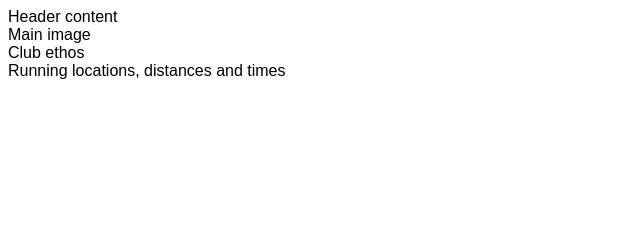
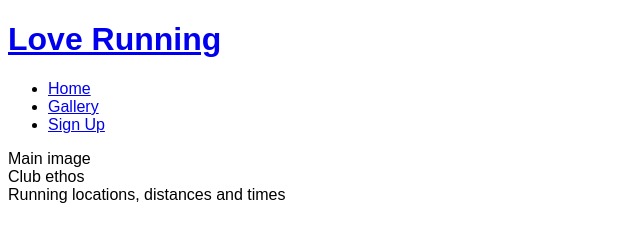
Before and after one commit to lpewton/Love-running, a plain HTML site: page index.html in a window 1280 px wide. Shown: the whole page, without its empty margins (0-640 px from the left). Drawn offline with Linux system fonts and the light colour scheme.

Commit message:
Add basic header structure

```diff
--- a/index.html
+++ b/index.html
@@ -11,7 +11,22 @@
     <title>Love Running</title>
 </head>
 <body>
-    <header>Header content
+    <header><a href="index.html">
+        <h1>Love Running</h1>
+    </a>
+    <nav>
+        <ul>
+            <li>
+                <a href="index.html">Home</a>
+            </li>
+            <li>
+                <a href="#">Gallery</a>
+            </li>
+            <li>
+                <a href="#">Sign Up</a>
+            </li>
+        </ul>
+    </nav>
         <section>
             Main image
         </section>
```
